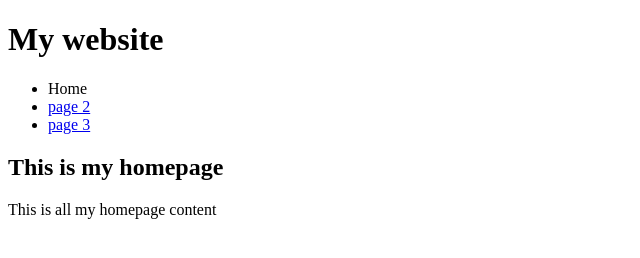
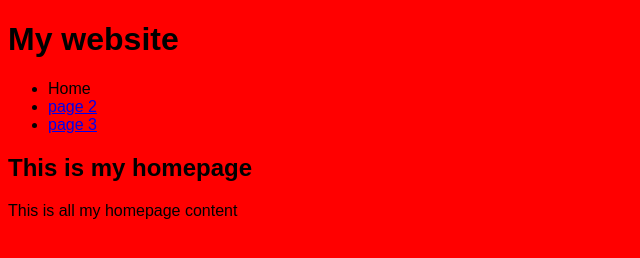
Before and after one commit to vipinambiar/My-Website, a plain HTML site: page index.html in a window 1280 px wide. Shown: the whole page, without its empty margins (0-640 px from the left). Drawn offline with Linux system fonts and the light colour scheme.

Commit message:
Update index.html

```diff
--- a/index.html
+++ b/index.html
@@ -2,11 +2,11 @@
 <html>
 <head>
 	<title>My Webpage</title>
-	<style>
-		<body>
+	<style type="text/css">
+		body{
 			background:red;
 		        font-family:arial;
-		</body>
+		}
 	</style>
 </head>
 <body>
```
